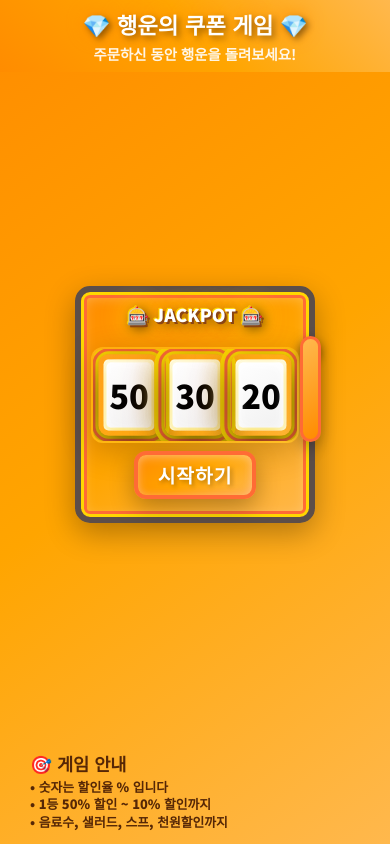
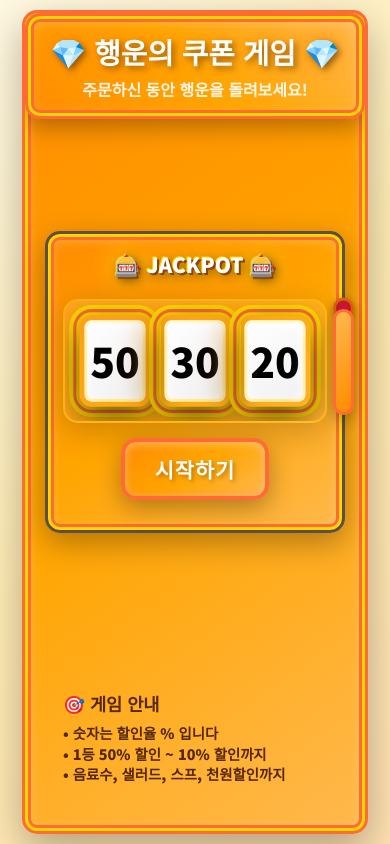
Before and after one commit to bcshine/slot_Mashine, a plain HTML site: page index.html in a window 390 px wide. Drawn offline with nearby package versions, Linux system fonts and the light colour scheme.

Commit message:
ㅇㄴㅇㅇ

```diff
--- a/index.html
+++ b/index.html
@@ -24,62 +24,63 @@
             box-sizing: border-box; /* 패딩과 테두리를 요소 크기에 포함 */
         }
 
-        /* 페이지 전체 배경 및 레이아웃 설정 - 모바일 우선 */
-        html, body {
-            height: 100%;
-            overflow-x: hidden;
-        }
-
+        /* 페이지 전체 배경 및 레이아웃 설정 */
         body {
             font-family: 'Noto Sans KR', sans-serif; /* 기본 폰트 설정 */
             background: linear-gradient(135deg, #FFF8E1 0%, #FFECB3 50%, #FFE0B2 100%); /* 크림색 그라데이션 배경 */
-            margin: 0;
-            padding: 0;
+            min-height: 100vh;    /* 최소 높이를 화면 전체 높이로 설정 */
             display: flex;        /* 플렉스박스 레이아웃 사용 */
             justify-content: center; /* 가로 중앙 정렬 */
             align-items: center;  /* 세로 중앙 정렬 */
+            padding: 20px;        /* 전체 여백 20px */
         }
 
-         /* 메인 게임 컨테이너 - 모바일 우선 설계 */
+         /* 메인 게임 컨테이너 - 슬롯머신 전체 틀 */
          .game-container {
-             width: 100vw;         /* 화면 너비 100% */
-             height: 100vh;        /* 화면 높이 100% */
-             max-width: none;      /* 최대 너비 제한 없음 */
+             max-width: 640px;     /* 최대 너비 640px로 제한 */
+             width: 100%;          /* 너비 100% (반응형) */
+             min-height: 850px;    /* 최소 높이 850px (모든 요소가 보이도록) */
              background: linear-gradient(145deg, #FF8C00, #FFA500, #FFB84D); /* 오렌지 그라데이션 배경 */
-             border-radius: 0;     /* 모서리 둥글게 제거 */
-             box-shadow: none;     /* 그림자 제거 */
+             border-radius: 25px;  /* 모서리 둥글게 25px */
+             box-shadow:           /* 복합 그림자 효과 */
+                 0 15px 40px rgba(0,0,0,0.3),        /* 외부 그림자 */
+                 inset 0 0 0 3px #FFD700,            /* 내부 골드 테두리 */
+                 inset 0 0 0 6px #FF6B35,            /* 내부 오렌지 테두리 */
+                 inset 0 3px 15px rgba(255,255,255,0.4); /* 내부 하이라이트 */
              overflow: hidden;     /* 넘치는 내용 숨김 */
-             border: none;         /* 테두리 제거 */
-             position: relative;   /* 상대 위치 */
+             border: 6px solid #FF6B35; /* 외부 테두리 6px */
+             position: relative;   /* 상대 위치 (자식 요소 절대 위치 기준) */
              display: flex;        /* 플렉스박스 레이아웃 */
              flex-direction: column; /* 세로 방향 배치 */
          }
 
         .header {
             background: linear-gradient(45deg, #FF8C00, #FFA500, #FFB84D);
-            padding: 8px;
+            padding: 20px;
             text-align: center;
             color: #FFFFFF;
             position: relative;
-            border: none;
-            border-radius: 0;
-            box-shadow: none;
-            flex-shrink: 0;
+            border: 6px solid #FF6B35;
+            border-radius: 25px;
+            box-shadow:
+                0 8px 25px rgba(0,0,0,0.3),
+                inset 0 0 0 3px #FFD700,
+                inset 0 0 0 6px #FF6B35,
+                inset 0 3px 15px rgba(255,255,255,0.4);
         }
 
         .title {
-            font-size: 1.4em;
+            font-size: 2.3em;
             font-weight: 900;
             text-shadow: 3px 3px 6px rgba(0,0,0,0.4);
-            margin-bottom: 3px;
+            margin-bottom: 8px;
             animation: titleGlow 3s ease-in-out infinite alternate;
         }
 
         .subtitle {
-            font-size: 0.9em;
+            font-size: 1.2em;
             font-weight: 600;
             opacity: 0.9;
-            margin: 0;
         }
 
                  .slot-machine-container {
@@ -87,8 +88,8 @@
              display: flex;
              align-items: center;
              justify-content: center;
-             margin: 0;
-             padding: 5px;
+             margin: 10px;
+             padding: 10px;
              flex: 1;
          }
 
@@ -129,8 +130,8 @@
 
          .slot-machine {
              background: linear-gradient(145deg, #FF8C00, #FFA500, #FFB84D);
-             border-radius: 15px;
-             padding: 10px;
+             border-radius: 25px;
+             padding: 25px;
              box-shadow:
                  0 10px 30px rgba(0,0,0,0.3),
                  inset 0 0 0 3px #FFD700,
@@ -138,7 +139,6 @@
                  inset 0 3px 15px rgba(255,255,255,0.4);
              position: relative;
              border: 6px solid #5c4e49;
-             margin: 0;
          }
 
          /* 우측 레버 추가 */
@@ -176,7 +176,7 @@
         }
 
                  .jackpot-text {
-             font-size: 1.1em;
+             font-size: 1.6em;
              font-weight: 800;
              color: #FFFFFF;
              text-shadow:
@@ -184,16 +184,15 @@
                  -1px -1px 0px #FFD700,
                  3px 3px 8px rgba(0,0,0,0.5);
              animation: jackpotGlow 2s ease-in-out infinite alternate;
-             margin-bottom: 4px;
          }
 
         .reels-container {
             display: flex;
             justify-content: center;
-            gap: 6px;
-            margin: 6px 0;
-            padding: 6px;
-            border-radius: 12px;
+            gap: 15px;
+            margin: 20px 0;
+            padding: 20px;
+            border-radius: 20px;
             background: linear-gradient(145deg, rgba(255,255,255,0.1), rgba(255,255,255,0.05));
             backdrop-filter: blur(10px);
             border: 2px solid rgba(255,215,0,0.3);
@@ -228,15 +227,15 @@
         }
 
                  .reel {
-             width: 60px;
-             height: 80px;
+             width: 85px;
+             height: 110px;
              background: linear-gradient(145deg, #FFFFFF, #F8F8F8, #F0F0F0);
              border: 5px solid transparent;
-             border-radius: 10px;
+             border-radius: 15px;
              display: flex;
              align-items: center;
              justify-content: center;
-             font-size: 2em;
+             font-size: 3em;
              font-weight: 900;
              font-family: 'Noto Sans KR', sans-serif;
              position: relative;
@@ -322,15 +321,15 @@
 
         .spin-button {
             display: block;
-            margin: 8px auto;
-            padding: 6px 20px;
-            font-size: 1.2em;
+            margin: 20px auto;
+            padding: 15px 40px;
+            font-size: 1.5em;
             font-family: 'Noto Sans KR', sans-serif;
             font-weight: 900;
             background: linear-gradient(145deg, #FF8C00, #FFA500, #FFB84D);
             color: #FFFFFF;
             border: 4px solid #FF6B35;
-            border-radius: 12px;
+            border-radius: 20px;
             cursor: pointer;
             box-shadow:
                 0 8px 25px rgba(0,0,0,0.3),
@@ -365,33 +364,28 @@
 
                  .result {
              text-align: center;
-             padding: 5px 10px;
-             flex-shrink: 0;
-             display: flex;
-             flex-direction: column;
-             justify-content: center;
-             overflow-y: auto;
-             min-height: 0;
+             padding: 20px;
+             margin: 10px 0;
          }
 
          .game-info {
              text-align: left;
-             padding: 6px 10px;
-             margin: 2px 10px;
+             padding: 15px 20px;
+             margin: 10px;
          }
 
          .game-info-title {
-             font-size: 1.1em;
+             font-size: 1.3em;
              font-weight: 700;
              color: hsl(25, 87%, 18%);
-             margin-bottom: 3px;
+             margin-bottom: 10px;
              font-family: 'Noto Sans KR', sans-serif;
          }
 
                   .game-info-list {
-             font-size: 0.8em;
+             font-size: 1em;
              color: hsl(25, 87%, 18%);
-             line-height: 1.2;
+             line-height: 1.4;
              font-weight: 900;
              font-family: 'Noto Sans KR', sans-serif;
          }
@@ -1429,5 +1423,113 @@
         // SlotMachine 컴포넌트를 id가 'root'인 요소에 마운트
         ReactDOM.render(<SlotMachine />, document.getElementById('root'));
     </script>
+
+    <style>
+        /* 모바일 최적화 (480px 이하) */
+        @media (max-width: 480px) {
+            body {
+                padding: 10px;
+            }
+
+            .game-container {
+                max-width: 100%;
+                min-height: calc(100vh - 20px);
+                border-radius: 15px;
+                border-width: 3px;
+            }
+
+            .header {
+                padding: 15px;
+                border-radius: 15px;
+                border-width: 3px;
+            }
+
+            .title {
+                font-size: 1.8em !important;
+                margin-bottom: 5px !important;
+            }
+
+            .subtitle {
+                font-size: 1em !important;
+            }
+
+            .slot-machine {
+                padding: 15px !important;
+                border-radius: 15px !important;
+                border-width: 3px !important;
+            }
+
+            .jackpot-text {
+                font-size: 1.3em !important;
+            }
+
+            .reels-container {
+                gap: 10px !important;
+                margin: 15px 0 !important;
+                padding: 15px !important;
+                border-radius: 15px !important;
+            }
+
+            .reel {
+                width: 70px !important;
+                height: 90px !important;
+                font-size: 2.5em !important;
+                border-radius: 12px !important;
+            }
+
+            .spin-button {
+                margin: 15px auto !important;
+                padding: 12px 30px !important;
+                font-size: 1.3em !important;
+                border-radius: 15px !important;
+            }
+
+            .result {
+                padding: 15px !important;
+            }
+
+            .game-info {
+                padding: 12px 15px !important;
+                margin: 8px !important;
+            }
+
+            .game-info-title {
+                font-size: 1.1em !important;
+                margin-bottom: 8px !important;
+            }
+
+            .game-info-list {
+                font-size: 0.9em !important;
+                line-height: 1.3 !important;
+            }
+        }
+
+        /* 작은 모바일 화면 (375px 이하) */
+        @media (max-width: 375px) {
+            .title {
+                font-size: 1.6em !important;
+            }
+
+            .jackpot-text {
+                font-size: 1.2em !important;
+            }
+
+            .reel {
+                width: 60px !important;
+                height: 80px !important;
+                font-size: 2.2em !important;
+            }
+
+            .reels-container {
+                gap: 8px !important;
+                padding: 12px !important;
+            }
+
+            .spin-button {
+                padding: 10px 25px !important;
+                font-size: 1.2em !important;
+            }
+        }
+    </style>
 </body>
 </html>
```
Also changed, not shown: 슬롯머신게임가이드.txt.
